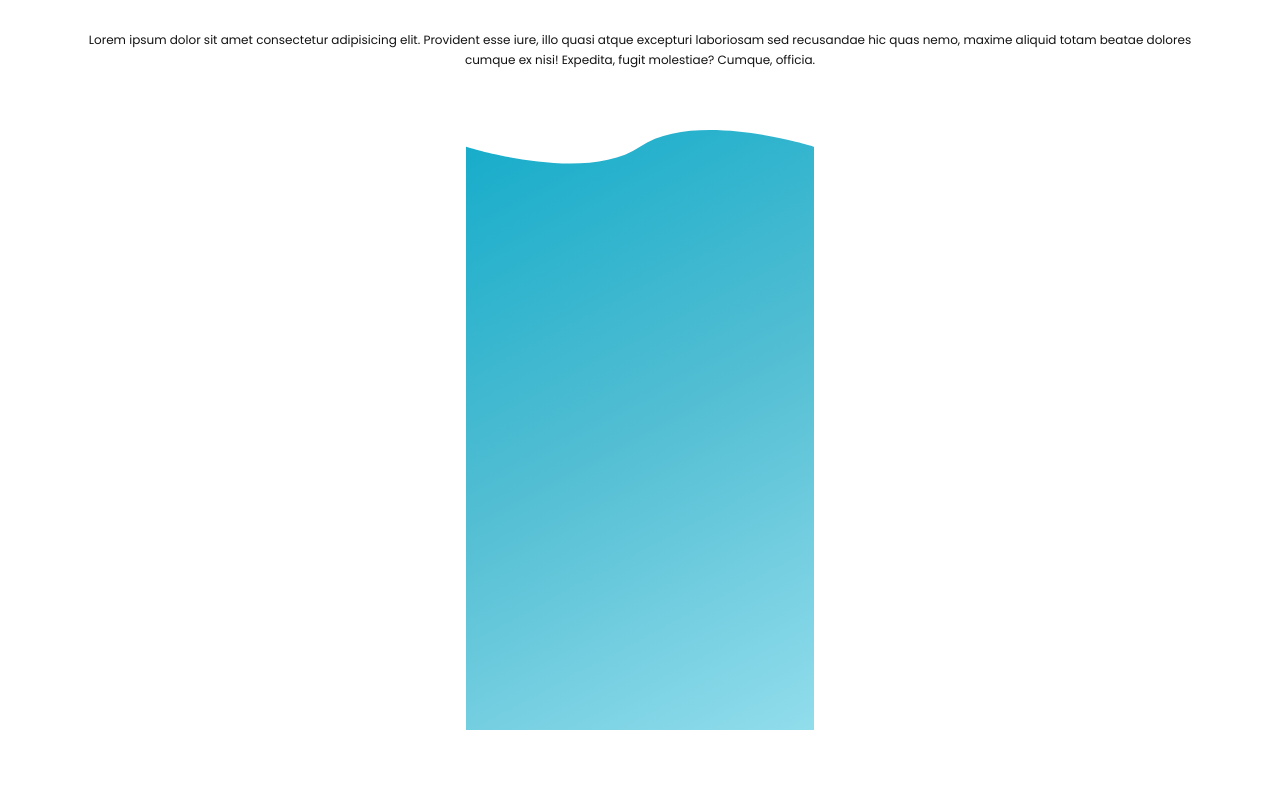
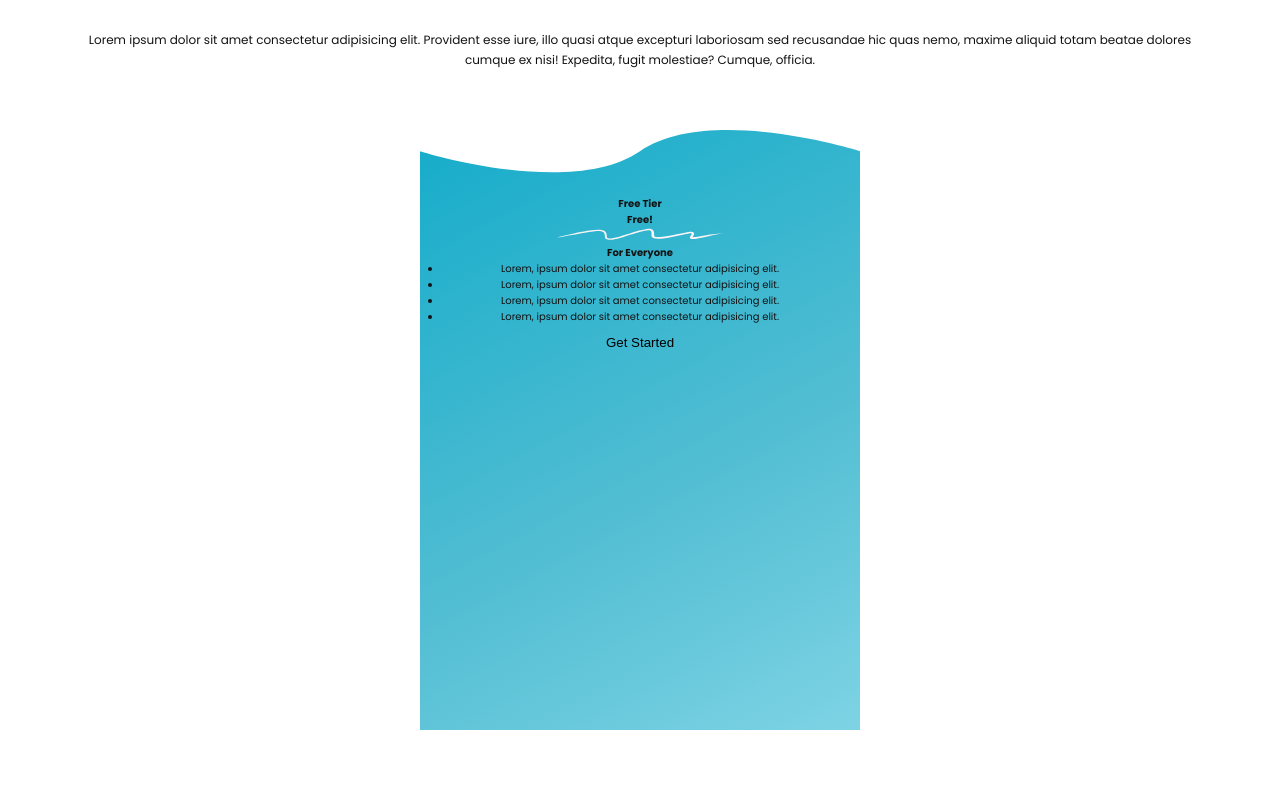
Before and after one commit to David-Henery4/Languisa, a website built with Parcel: page index.html in a window 1280 px wide. Shown: the part 2720-3507 px from the top of the page. Built offline with nearby package versions, Linux system fonts and the light colour scheme.

Commit message:
basic-card-layout

```diff
--- a/Sass/components/_card.scss
+++ b/Sass/components/_card.scss
@@ -3,24 +3,21 @@
     height: 60rem;
     width: 100%;
     position: relative;
+    max-width: 440px;
+    background-repeat: no-repeat;
+    background-size: cover;
     // margin: 0 auto;
-    max-width: 440px;
     &__content{
+        width: 100%;
         height: 100%;
-        width: 100%;
-    }
-    &__background{
-        position: absolute;
-        top: 0;
-        left: 0;
-        height: 100%;
-        width: 100%;
-        object-fit: cover;
+        padding: 15% 5% 5%;
     }
 }
 
-@media (min-width:387px){
-    .card__background{
-        object-fit: contain;
-    }
+.pricing__cards--1{
+    background-image: url("/svgs/card-background-blue.svg");
 }
+
+.pricing__cards--2{
+    background-image: url("/svgs/card-background-green.svg");
+}
--- a/Sass/layouts/_pricing.scss
+++ b/Sass/layouts/_pricing.scss
@@ -22,5 +22,11 @@
         &--2{
             margin: 6rem auto;
         }
+        &--1{
+            background-image: url("/svgs/card-background-blue.svg");
+        }
+        &--2{
+            background-image: url("/svgs/card-background-green.svg");
+        }
     }
 }
--- a/index.html
+++ b/index.html
@@ -129,13 +129,32 @@
 
             <div class="card pricing__cards--1">
                 <div class="card__content">
-                    <img class="card__background" src="/svgs/card-background-blue.svg" alt="">
+                    <h4 class="card__title">Free Tier</h4>
+                    <h4 class="card__price">Free!</h4>
+                    <img src="/svgs/squiggle-underline.svg" alt="card-underline">
+                    <h4 class="card__descript">For Everyone</h4>
+                    <div class="card__underline"></div>
+                    <ul>
+                        <li>
+                            <p>Lorem, ipsum dolor sit amet consectetur adipisicing elit.</p>
+                        </li>
+                        <li>
+                            <p>Lorem, ipsum dolor sit amet consectetur adipisicing elit.</p>
+                        </li>
+                        <li>
+                            <p>Lorem, ipsum dolor sit amet consectetur adipisicing elit.</p>
+                        </li>
+                        <li>
+                            <p>Lorem, ipsum dolor sit amet consectetur adipisicing elit.</p>
+                        </li>
+                    </ul>
+                    <button class="card__btn btn">Get Started</button>
                 </div>
             </div>
 
             <div class="card pricing__cards--2">
                 <div class="card__content">
-                    <img class="card__background" src="/svgs/card-background-green.svg" alt="">
+
                 </div>
             </div>
 
```
